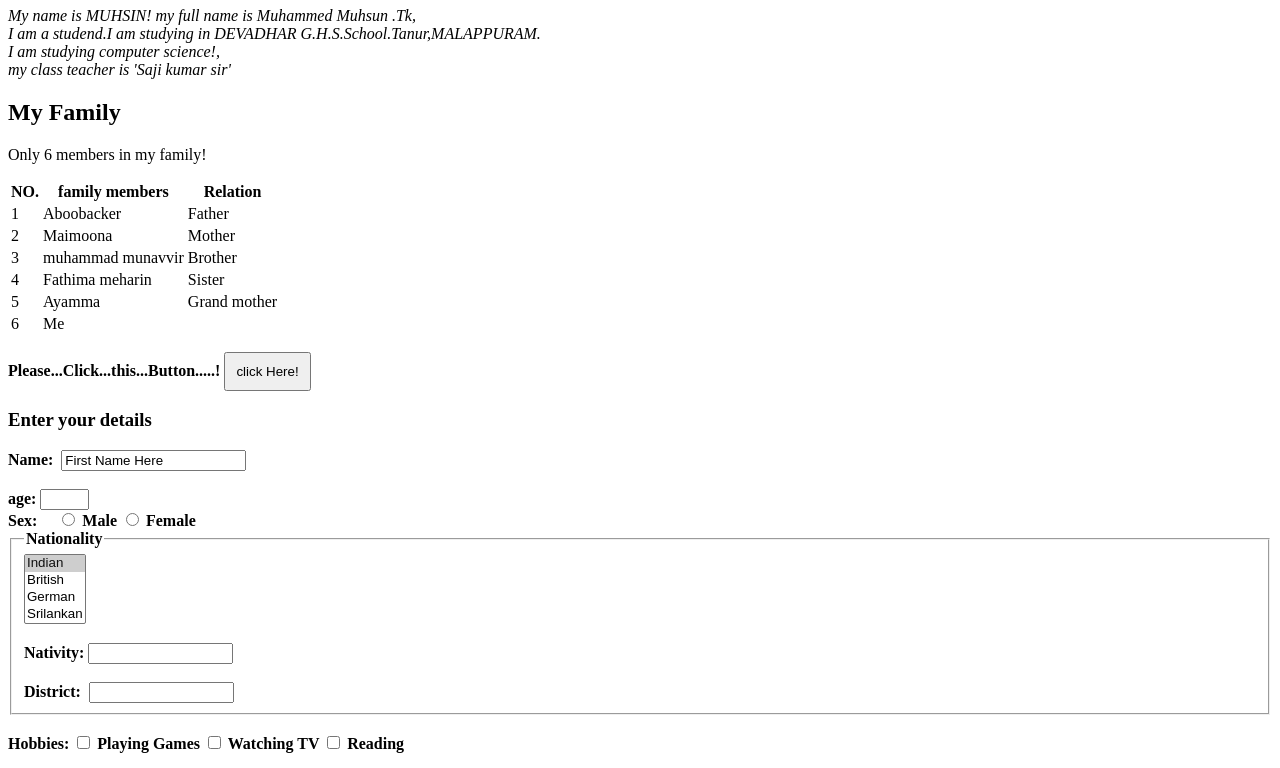
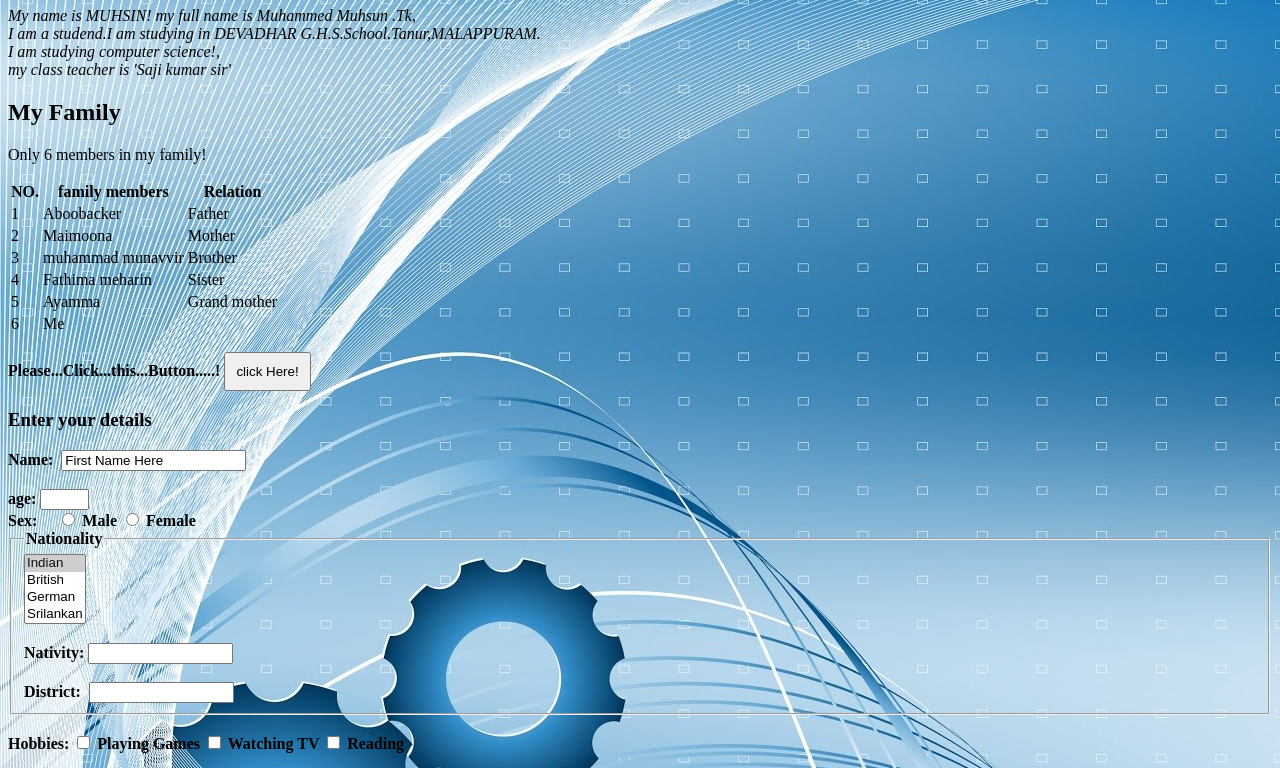
Before and after one commit to TonyQuill/myself, a plain HTML site: page index.html in a window 1280 px wide. Shown: the part 73-841 px from the top of the page. Drawn offline with Linux system fonts and the light colour scheme.

Commit message:
Update style.css

```diff
--- a/style.css
+++ b/style.css
@@ -1,5 +1,5 @@
 body{
-    background: url(img/bg.jpg)
+    background: url(bg.jpg)
 
 }
 button {
```
